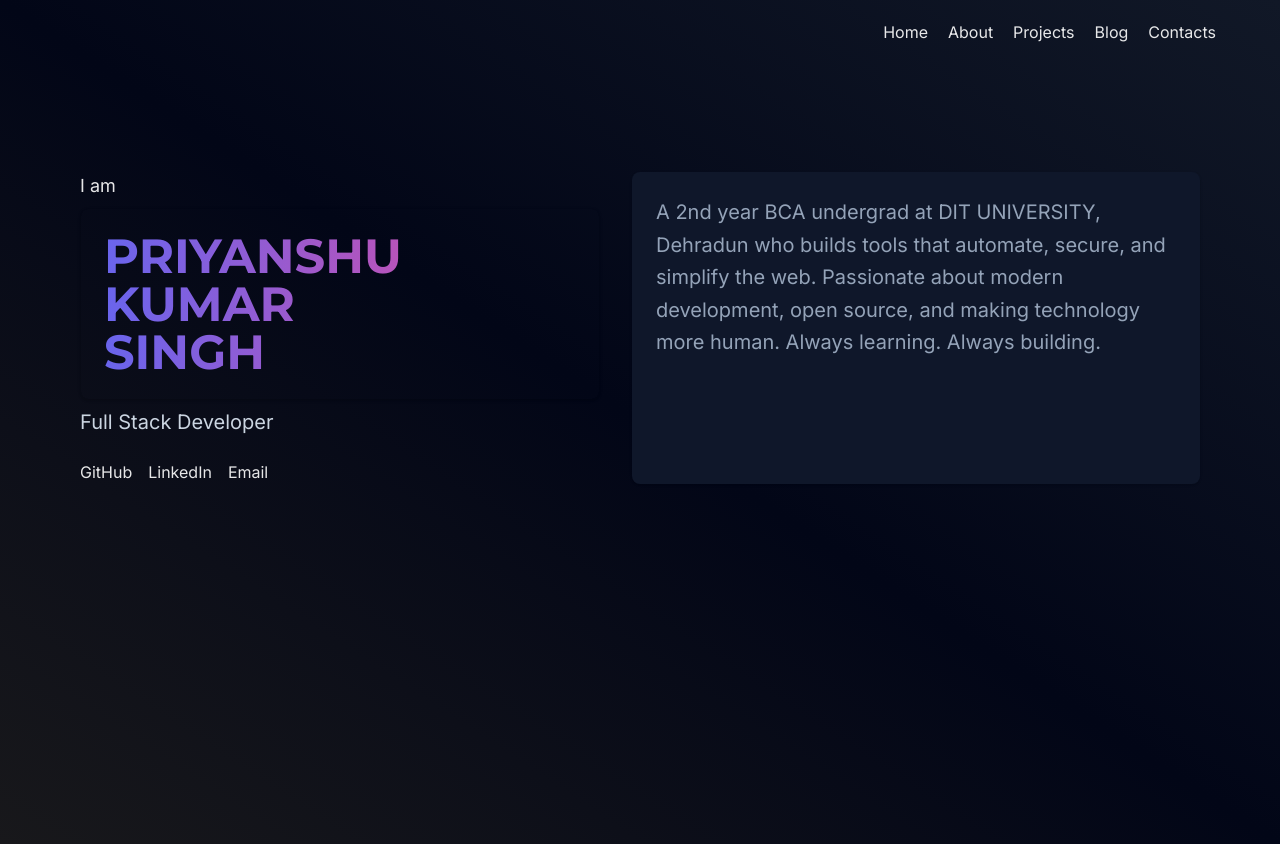
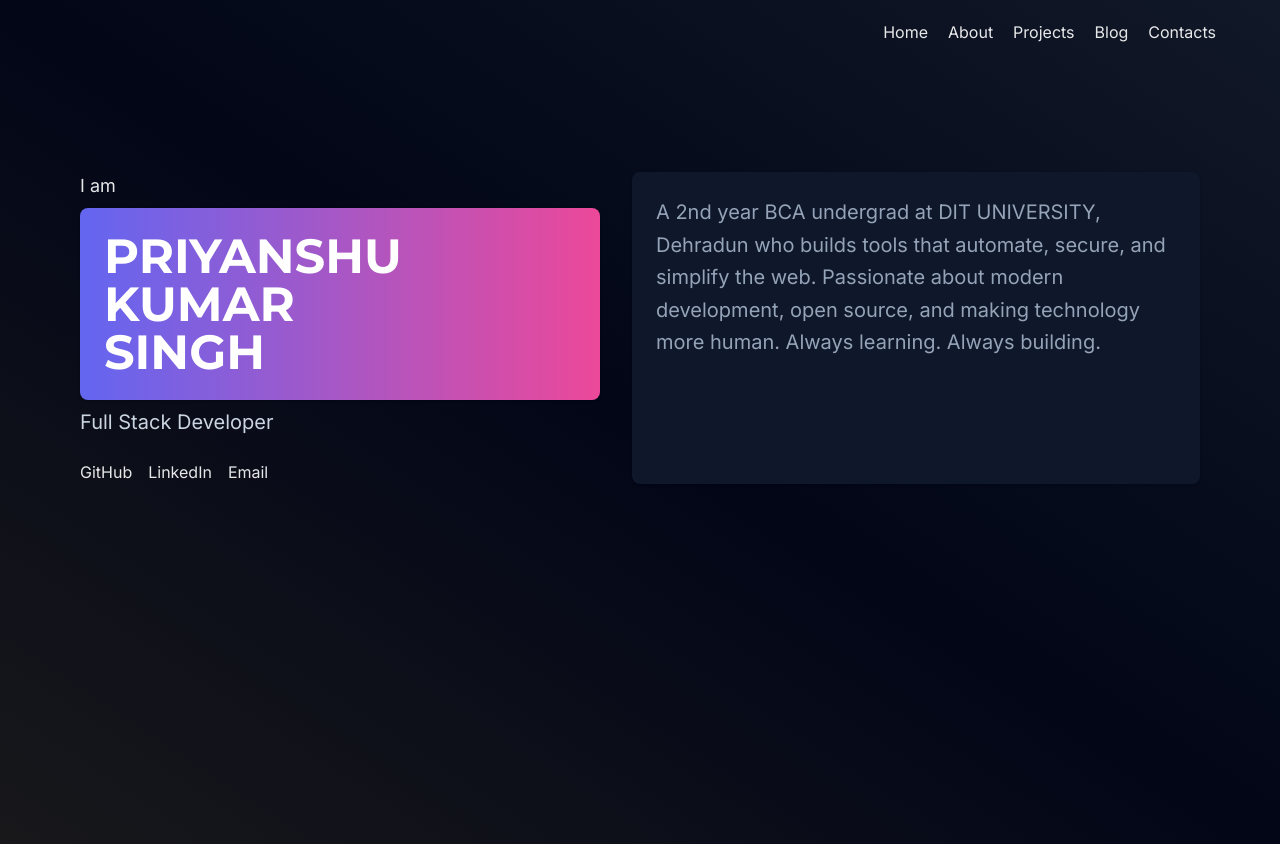
Before and after one commit to yansh07/portfoliov1, a website: page index.html in a window 1280 px wide. Drawn offline with Linux system fonts and the light colour scheme.

Commit message:
Added some crisp styles to the index page

```diff
--- a/index.html
+++ b/index.html
@@ -42,12 +42,18 @@
           <!-- LEFT BOX: Name, Role, Links -->
           <div class="flex-1">
             <p class="mb-2 text-lg">I am</p>
-            <h1
-              class="flex-1 p-6 text-4xl font-bold leading-tight text-transparent text-white rounded-lg shadow bg-gradient-to-r from-indigo-500 to-pink-500 bg-clip-text bg-slate-900 md:text-5xl font-heading"
+            <!-- Wrap heading in a div for card effect -->
+            <div
+              class="p-6 rounded-lg shadow bg-gradient-to-r from-indigo-500 to-pink-500"
             >
-              PRIYANSHU KUMAR <br />
-              SINGH
-            </h1>
+              <h1
+                class="text-4xl font-bold leading-tight text-white md:text-5xl font-heading"
+              >
+                PRIYANSHU KUMAR <br />
+                SINGH
+              </h1>
+            </div>
+
             <p class="mt-2 text-xl text-slate-300">Full Stack Developer</p>
 
             <!-- Social Links -->
```
Also changed, not shown: output.css.
